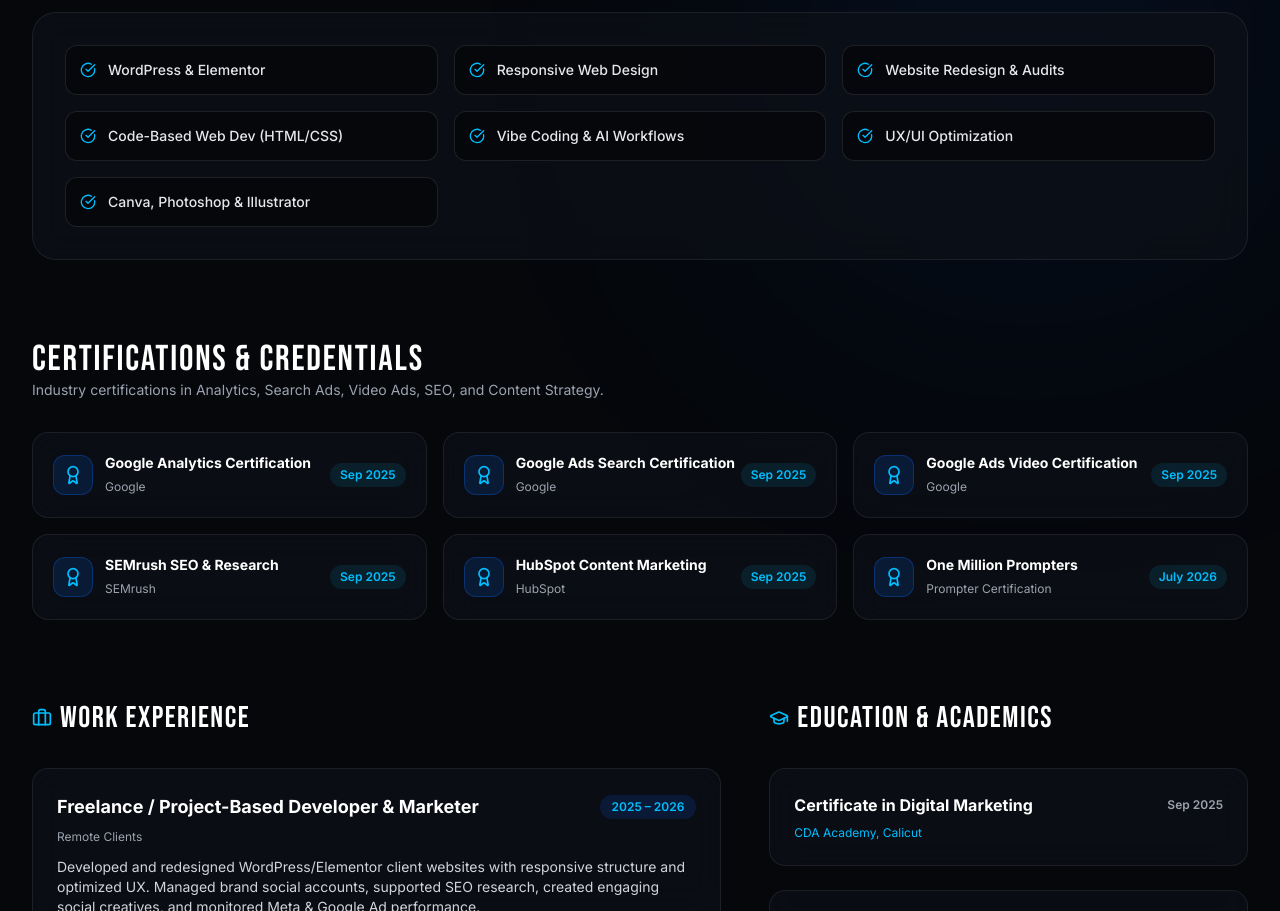
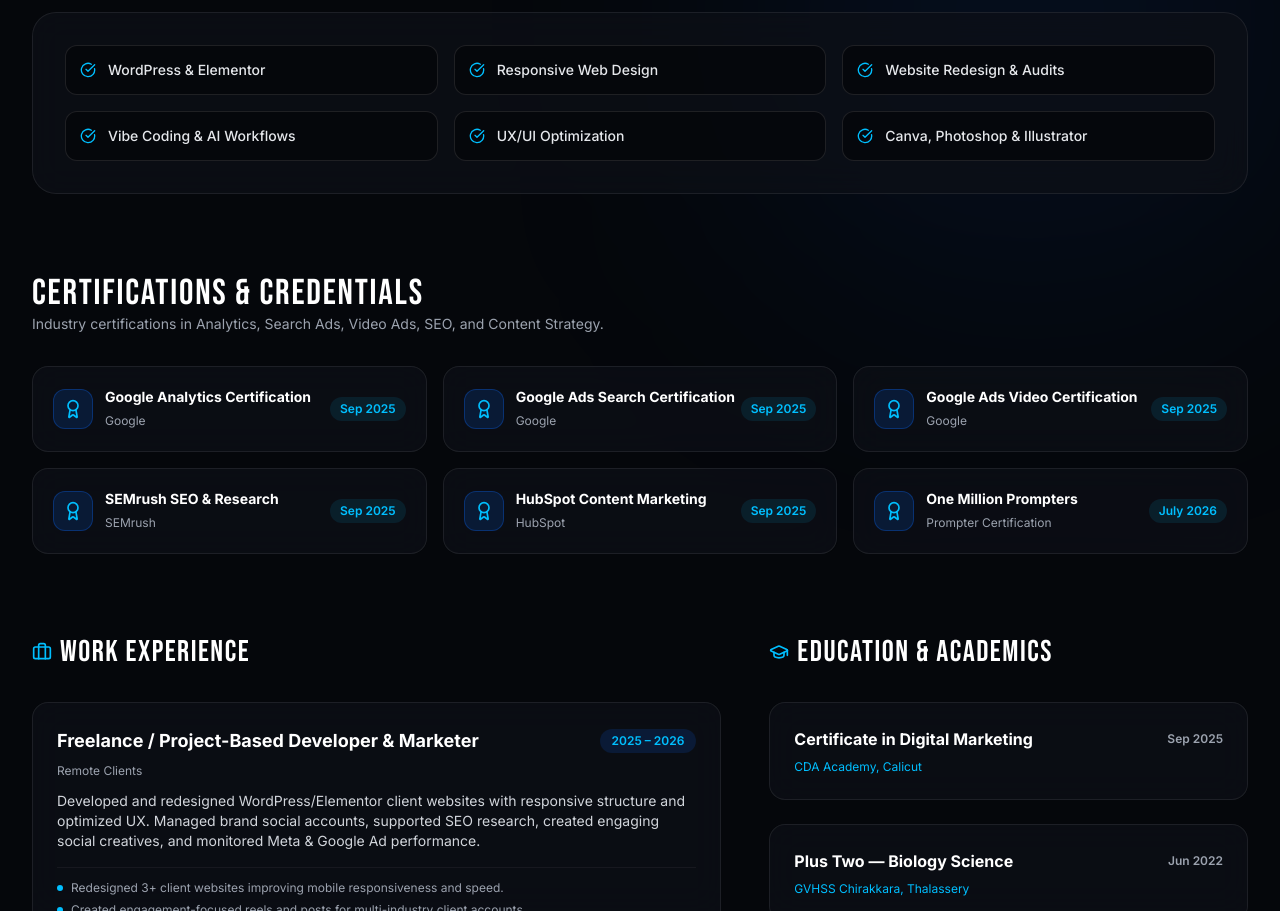
Before and after one commit to hazilav/My-Portfolio, a Next.js app: page / in a window 1280 px wide. Shown: the part 1960-2871 px from the top of the page. Built offline with nearby package versions, Linux system fonts and the light colour scheme.

Commit message:
Remove Code-Based Web Dev (HTML/CSS) skill pill

```diff
--- a/src/app/layout.jsx
+++ b/src/app/layout.jsx
@@ -7,7 +7,7 @@ import { personalInfo } from "@/data/resumeData";
 
 export const metadata = {
   title: `${personalInfo.name} — Digital Marketer & Website Developer`,
-  description: `${personalInfo.bio} Specialized in WordPress, Elementor, code-based web dev, SEO, SMM, and Meta/Google Ads.`,
+  description: `${personalInfo.bio} Specialized in WordPress, Elementor, SEO, SMM, and Meta/Google Ads.`,
   keywords: [
     "Muhammed Hazil AV",
     "Digital Marketer Kerala",
--- a/src/data/resumeData.js
+++ b/src/data/resumeData.js
@@ -27,7 +27,6 @@ export const skillCategories = [
       "WordPress & Elementor",
       "Responsive Web Design",
       "Website Redesign & Audits",
-      "Code-Based Web Dev (HTML/CSS)",
       "Vibe Coding & AI Workflows",
       "UX/UI Optimization",
       "Canva, Photoshop & Illustrator",
```
